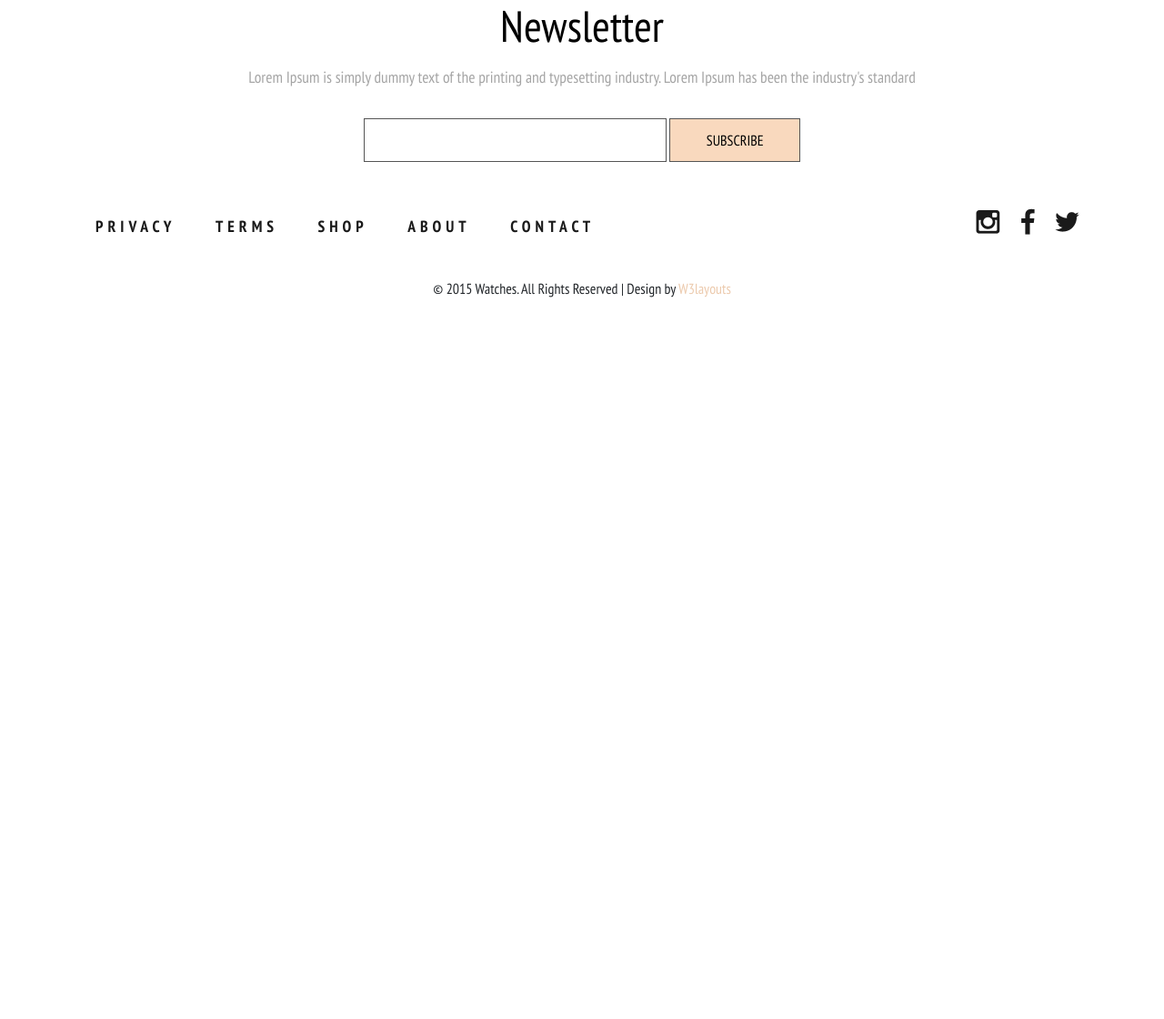
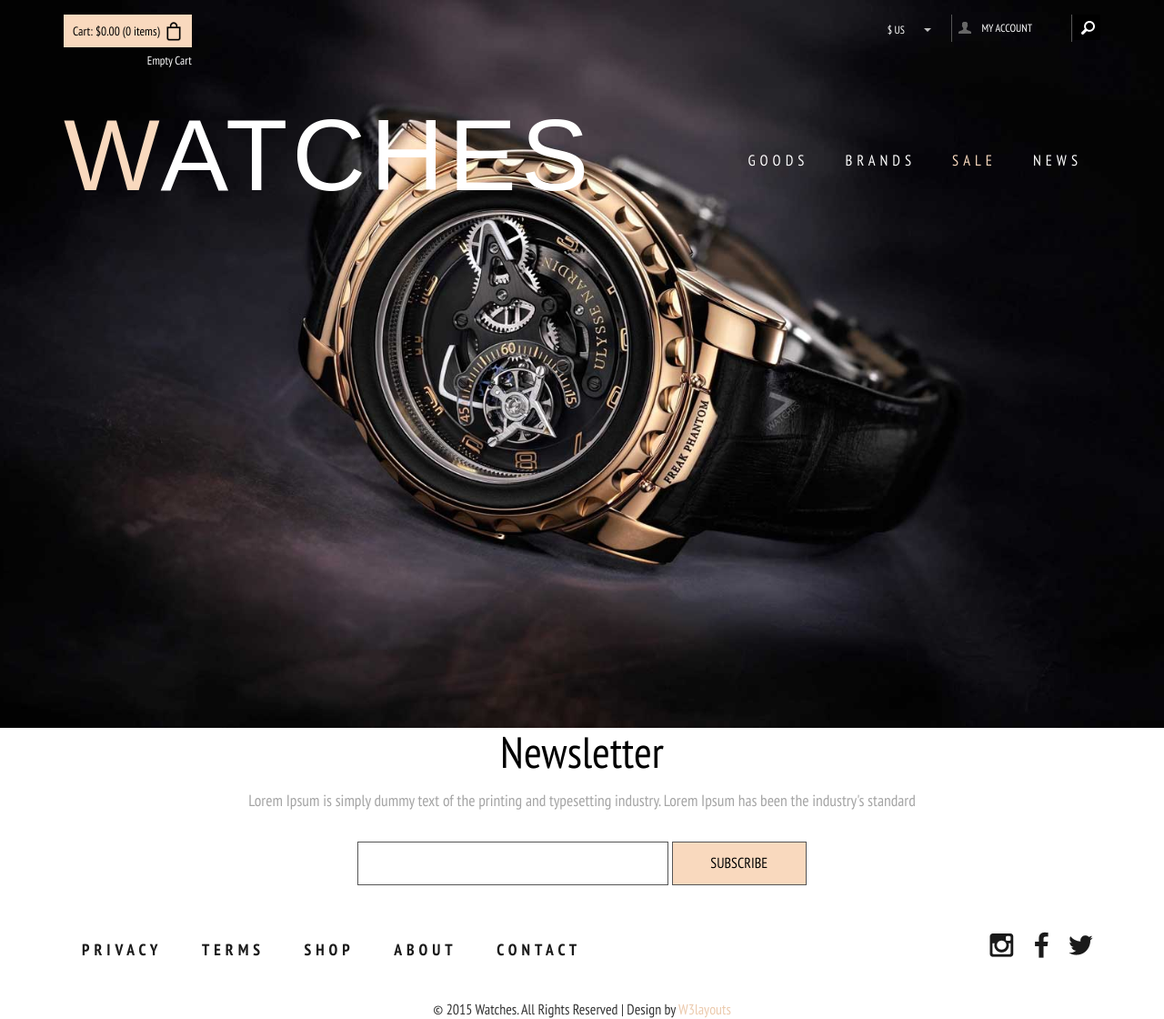
Before and after one commit to DthRazak/OnlineShop, a Django app: template OnlineShop/templates/main.html in a window 1280 px wide. Shown: the whole page at 91% size. Before the commit the page ends 327 px from the top, so only its background shows below. Run offline with Django 3.2, Linux system fonts and the light colour scheme; the template is opened without the code that fills it, so the values that code supplies are empty; some libraries are stand-ins or nearby versions; some web fonts are replaced.

Commit message:
Updated main template

```diff
--- a/OnlineShop/templates/main.html
+++ b/OnlineShop/templates/main.html
@@ -1,7 +1,7 @@
 {% extends "base.html" %}
 {% load staticfiles %}
 {% block additional_css %}
-  <link href="https://stackpath.bootstrapcdn.com/bootstrap/4.3.1/css/bootstrap.min.css" rel="stylesheet" integrity="sha384-ggOyR0iXCbMQv3Xipma34MD+dH/1fQ784/j6cY/iJTQUOhcWr7x9JvoRxT2MZw1T" crossorigin="anonymous">
+  <link rel="stylesheet" href="https://maxcdn.bootstrapcdn.com/bootstrap/3.3.7/css/bootstrap.min.css" integrity="sha384-BVYiiSIFeK1dGmJRAkycuHAHRg32OmUcww7on3RYdg4Va+PmSTsz/K68vbdEjh4u" crossorigin="anonymous">
   <link href="{% static 'styles/style.css' %}" rel='stylesheet' type='text/css' />
   <link href="{% static 'styles/megamenu.css' %}" rel="stylesheet" type="text/css" media="all" />
 {% endblock %}
@@ -12,6 +12,7 @@
 {% block additional_js %}
   <script type="application/x-javascript"> addEventListener("load", function() { setTimeout(hideURLbar, 0); }, false);
   function hideURLbar(){ window.scrollTo(0,1); } </script>
+  <script src="https://maxcdn.bootstrapcdn.com/bootstrap/3.3.7/js/bootstrap.min.js" integrity="sha384-Tc5IQib027qvyjSMfHjOMaLkfuWVxZxUPnCJA7l2mCWNIpG9mGCD8wGNIcPD7Txa" crossorigin="anonymous"></script>
   <script src="https://cdnjs.cloudflare.com/ajax/libs/jquery/3.4.1/jquery.min.js" integrity="sha256-CSXorXvZcTkaix6Yvo6HppcZGetbYMGWSFlBw8HfCJo=" crossorigin="anonymous"></script>
   <script type="text/javascript" src="{% static 'scripts/megamenu.js' %}"></script>
   <script>$(document).ready(function(){$(".megamenu").megamenu();});</script>
@@ -19,6 +20,151 @@
   <script src="{% static 'scripts/simpleCart.min.js' %}"> </script>
 {% endblock %}
 {% block content %}
+	<div class="banner">
+		<div class="container">
+			<div class="header_top">
+			   <div class="header_top_left">
+				  <div class="box_11"><a href="#">
+				  <h4><p>Cart: <span class="simpleCart_total"></span> (<span id="simpleCart_quantity" class="simpleCart_quantity"></span> items)</p><img src="{% static 'images/bag.png' %}" alt=""/><div class="clearfix"> </div></h4>
+				  </a></div>
+				  <p class="empty"><a href="javascript:;" class="simpleCart_empty">Empty Cart</a></p>
+				  <div class="clearfix"> </div>
+			   </div>
+				<div class="header_top_right">
+					<div class="lang_list">
+					<select tabindex="4" class="dropdown">
+						<option value="" class="label" value="">$ Us</option>
+						<option value="1">Dollar</option>
+						<option value="2">Euro</option>
+					</select>
+					</div>
+					<ul class="header_user_info">
+						<a class="login" href="#">
+							<i class="user"> </i>
+							<li class="user_desc">My Account</li>
+						</a>
+						<div class="clearfix"> </div>
+					</ul>
+					<!-- start search-->
+					<div class="search-box">
+					   <div id="sb-search" class="sb-search">
+						  <form>
+							 <input class="sb-search-input" placeholder="Enter your search term..." type="search" name="search" id="search">
+							 <input class="sb-search-submit" type="submit" value="">
+							 <span class="sb-icon-search"> </span>
+						  </form>
+						</div>
+					</div>
+					<!----search-scripts---->
+					<script src="{% static 'scripts/classie1.js' %}"></script>
+					<script src="{% static 'scripts/uisearch.js' %}"></script>
+					<script>
+						 new UISearch( document.getElementById( 'sb-search' ) );
+					</script>
+					<!----//search-scripts---->
+				</div>
+				<div class="clearfix"> </div>
+			</div>
+			<div class="header_bottom">
+				<div class="logo">
+					<h1><a href="#"><span class="m_1">W</span>atches</a></h1>
+				</div>
+				<div class="menu">
+					<ul class="megamenu skyblue">
+						<li><a class="color2" href="#">Goods</a>
+							<div class="megapanel">
+								<div class="row">
+									<div class="col1">
+										<div class="h_nav">
+											<h4>Men</h4>
+											<ul>
+												<li><a href="#">Watches</a></li>
+												<li><a href="#">watches</a></li>
+												<li><a href="#">Blazers</a></li>
+												<li><a href="#">Suits</a></li>
+												<li><a href="#">Trousers</a></li>
+												<li><a href="#">Jeans</a></li>
+												<li><a href="#">Shirts</a></li>
+												<li><a href="#">Sweatshirts & Hoodies</a></li>
+												<li><a href="#">Swim Wear</a></li>
+												<li><a href="#">Accessories</a></li>
+											</ul>
+										</div>
+									</div>
+									<div class="col1">
+										<div class="h_nav">
+											<h4>Women</h4>
+											<ul>
+												<li><a href="#">Watches</a></li>
+												<li><a href="#">watches</a></li>
+												<li><a href="#">Blazers</a></li>
+												<li><a href="#">Suits</a></li>
+												<li><a href="#">Trousers</a></li>
+												<li><a href="#">Jeans</a></li>
+												<li><a href="#">Shirts</a></li>
+												<li><a href="#">Sweatshirts & Hoodies</a></li>
+												<li><a href="#">Swim Wear</a></li>
+												<li><a href="#">Accessories</a></li>
+											</ul>
+										</div>
+									</div>
+									<div class="col2">
+										<div class="h_nav">
+											<h4>Trends</h4>
+											<ul>
+												<li class>
+													<div class="p_left">
+													  <img src="{% static 'images/p1.jpg' %}" class="img-responsive" alt=""/>
+													</div>
+													<div class="p_right">
+														<h4><a href="#">Denim shirt</a></h4>
+														<span class="item-cat"><small><a href="#">watches</a></small></span>
+														<span class="price">29.99 $</span>
+													</div>
+													<div class="clearfix"> </div>
+												</li>
+												<li>
+													<div class="p_left">
+													  <img src="{% static 'images/p2.jpg' %}" class="img-responsive" alt=""/>
+													</div>
+													<div class="p_right">
+														<h4><a href="#">Denim shirt</a></h4>
+														<span class="item-cat"><small><a href="#">watches</a></small></span>
+														<span class="price">29.99 $</span>
+													</div>
+													<div class="clearfix"> </div>
+												</li>
+												<li>
+													<div class="p_left">
+													  <img src="{% static 'images/p3.jpg' %}" class="img-responsive" alt=""/>
+													</div>
+													<div class="p_right">
+														<h4><a href="#">Denim shirt</a></h4>
+														<span class="item-cat"><small><a href="#">watches</a></small></span>
+														<span class="price">29.99 $</span>
+													</div>
+													<div class="clearfix"> </div>
+												</li>
+											</ul>
+										</div>
+									</div>
+								</div>
+							</div>
+						</li>
+						<li><a class="color10" href="#">Brands</a></li>
+						<li class="active grid"><a class="color3" href="#">Sale</a></li>
+						<li><a class="color7" href="#">News</a></li>
+						<div class="clearfix"></div>
+					</ul>
+				</div>
+			</div>
+		</div>
+	</div>
+
+	<div id="main">
+    {% block main %}
+    {% endblock %}
+  	</div>
 
     <footer>
         <div class="container">
```
